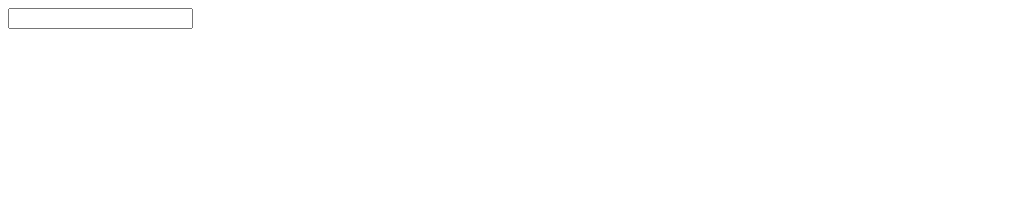
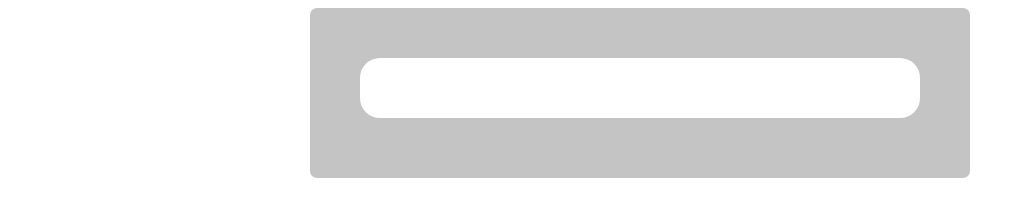
Before and after one commit to evgenyzaostrovsky/practise437, a plain HTML site: page index.html in a window 1280 px wide. Shown: the whole page, without its empty margins (0-1025 px from the left). Drawn offline with Linux system fonts and the light colour scheme; the site is published under a folder, as on GitHub Pages, so addresses that start at the root find nothing.

Commit message:
delete slash

```diff
--- a/index.html
+++ b/index.html
@@ -4,9 +4,9 @@
     <meta charset="UTF-8">
     <meta name="viewport" content="width=device-width, initial-scale=1.0">
     <title>GitHub-API-autocomplete</title>
-    <link rel="stylesheet" href="/normalize.css">
-    <link rel="stylesheet" href="/style.css">
-    <script src="/script.js" defer></script>
+    <link rel="stylesheet" href="normalize.css">
+    <link rel="stylesheet" href="style.css">
+
 </head>
 <body>
     <div class="app-container">
@@ -16,6 +16,6 @@
         <ul class="response-container"></ul>
         <section class="repositories-container"></section>
     </div>
-
+    <script src="script.js" defer></script>
 </body>
 </html>
```
